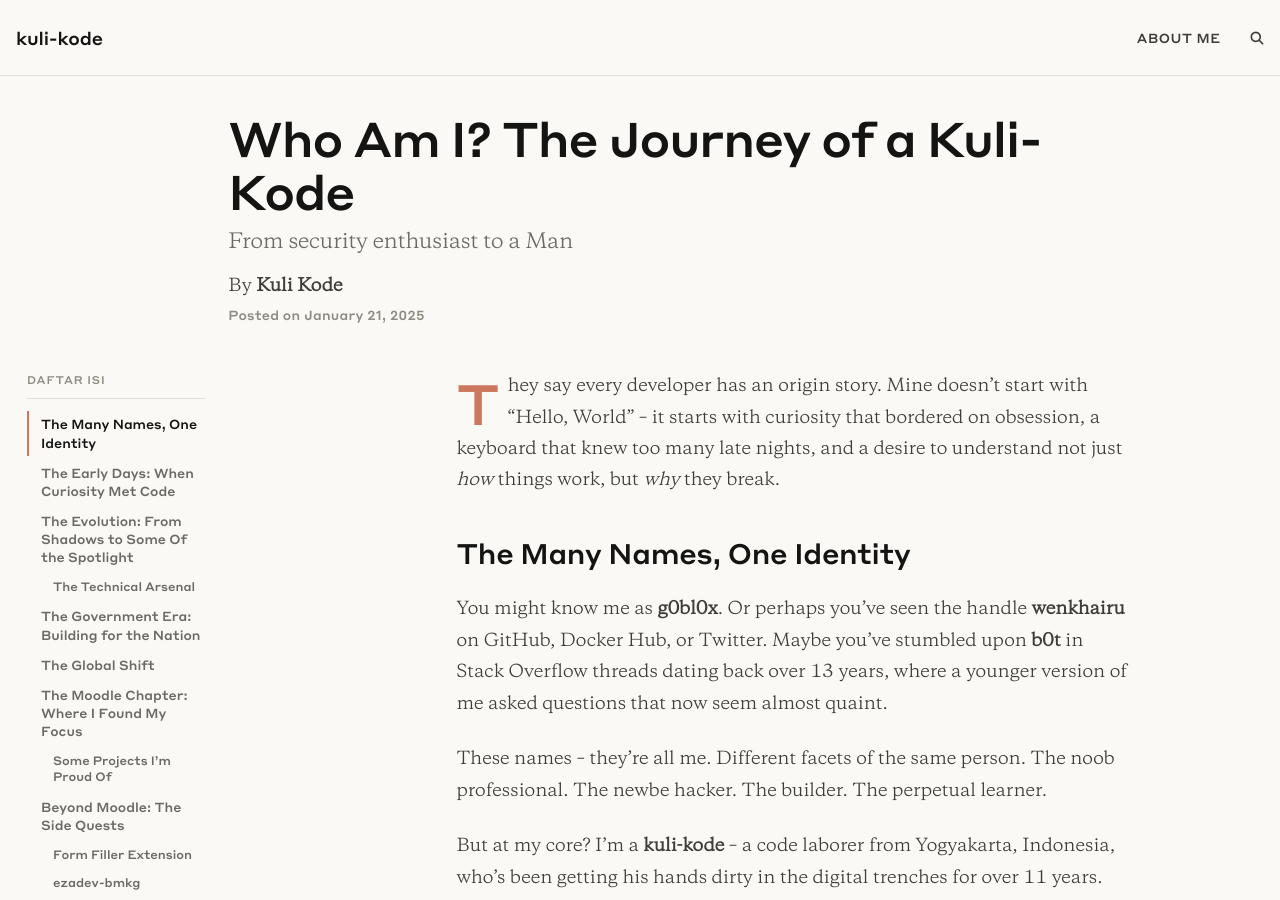
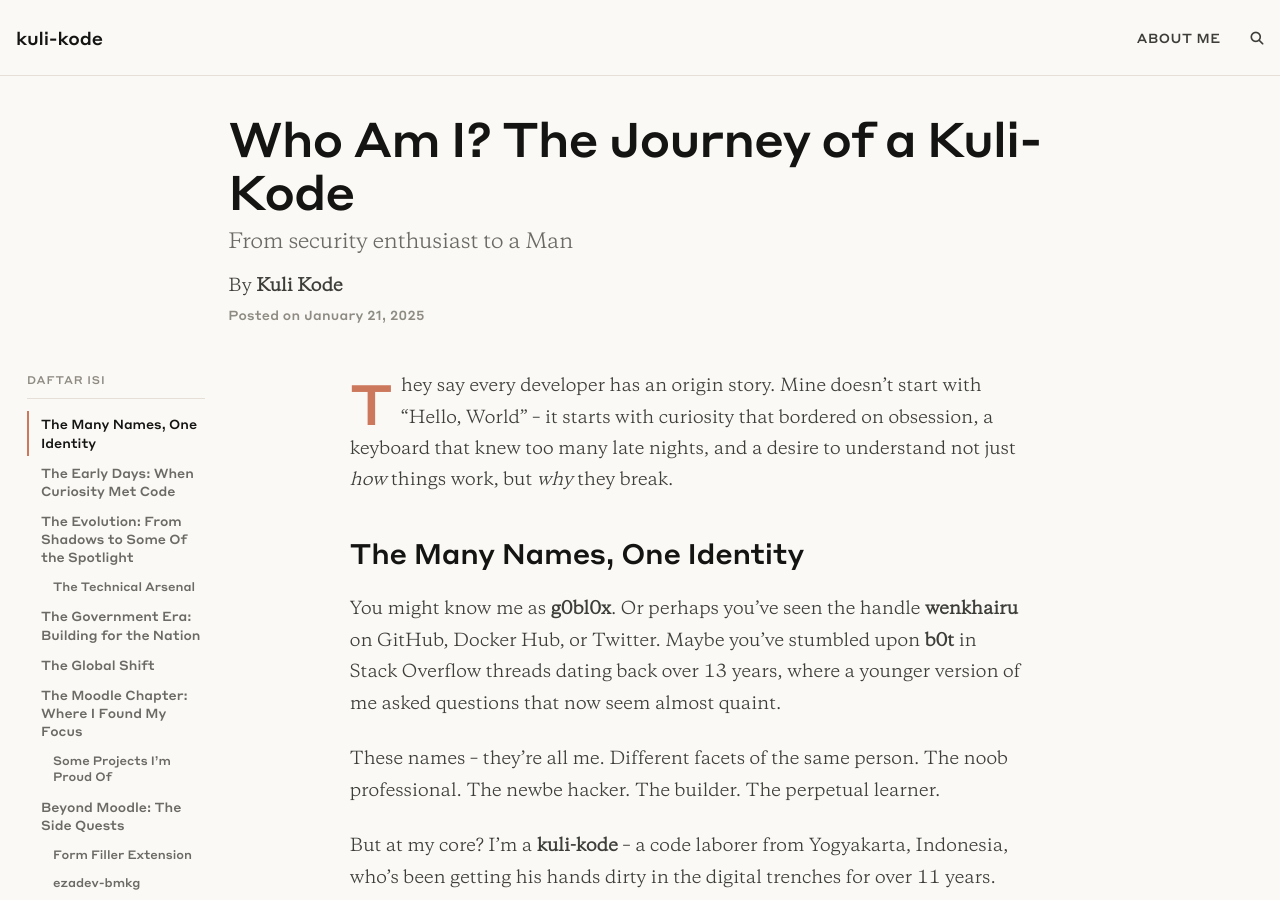
Before and after one commit to khairu-aqsara/khairu-aqsara.github.io, a Jekyll site: the page built from _posts/2025-01-21-who-am-i.md, in a window 1280 px wide and 900 px high. Built offline with Jekyll 4.4.1, drawn with Linux system fonts in a browser that asks for light colours; comment, search, counter and statistics services are not loaded.

Commit message:
Change the layout 2

```diff
--- a/_layouts/post.html
+++ b/_layouts/post.html
@@ -16,7 +16,7 @@ layout: base
       </nav>
     </aside>
 
-    <div class="{% if page.full-width %} col {% else %} col-xl-9 col-lg-10 offset-lg-1 {% endif %}">
+    <div class="{% if page.full-width %} col {% else %} col-xl-9 col-lg-10 {% endif %}">
 
       {% if page.gh-repo %}
         {% assign gh_split =  page.gh-repo | split:'/'  %}
```
Also changed, not shown: .claude/settings.local.json (added).
